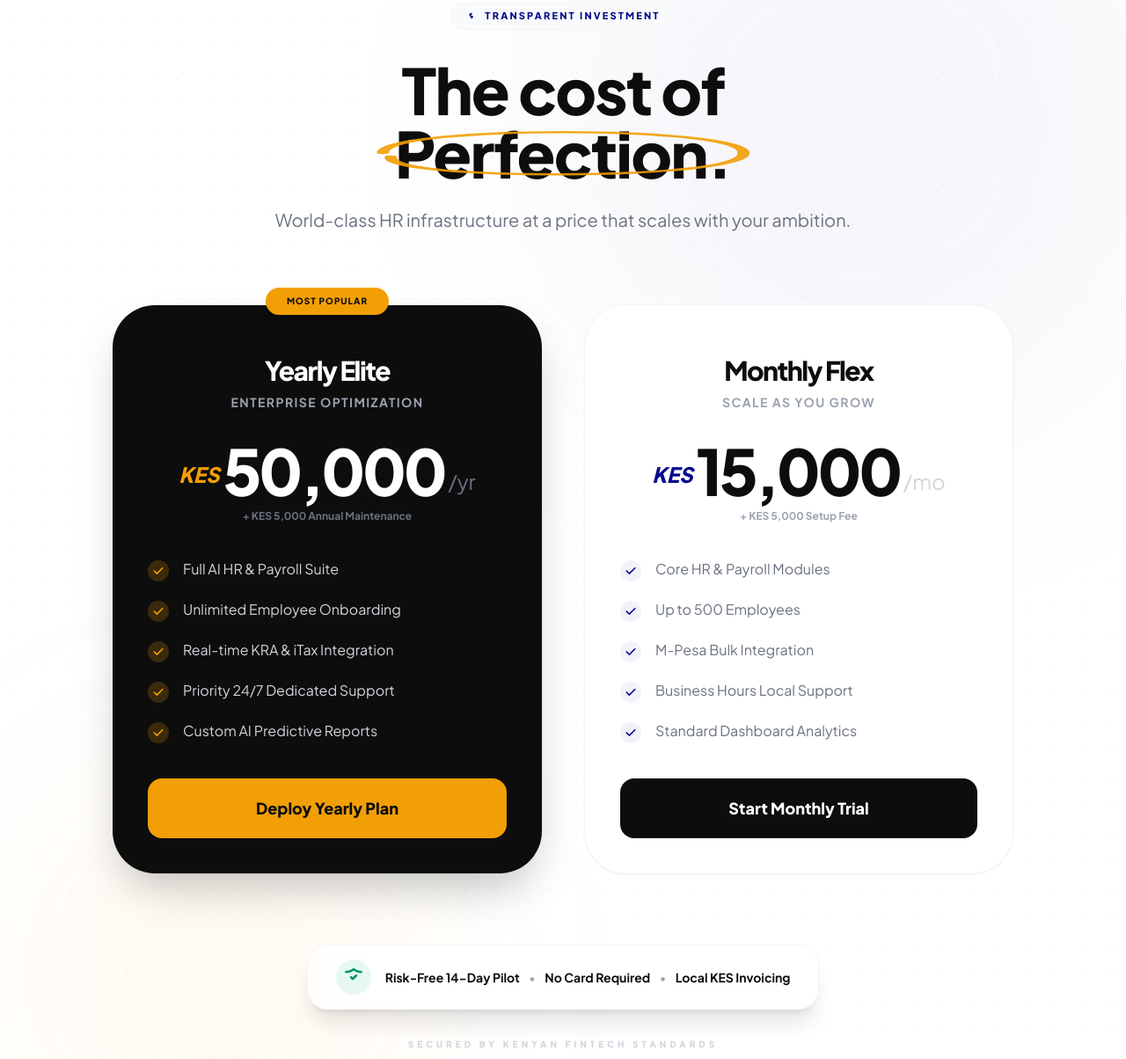
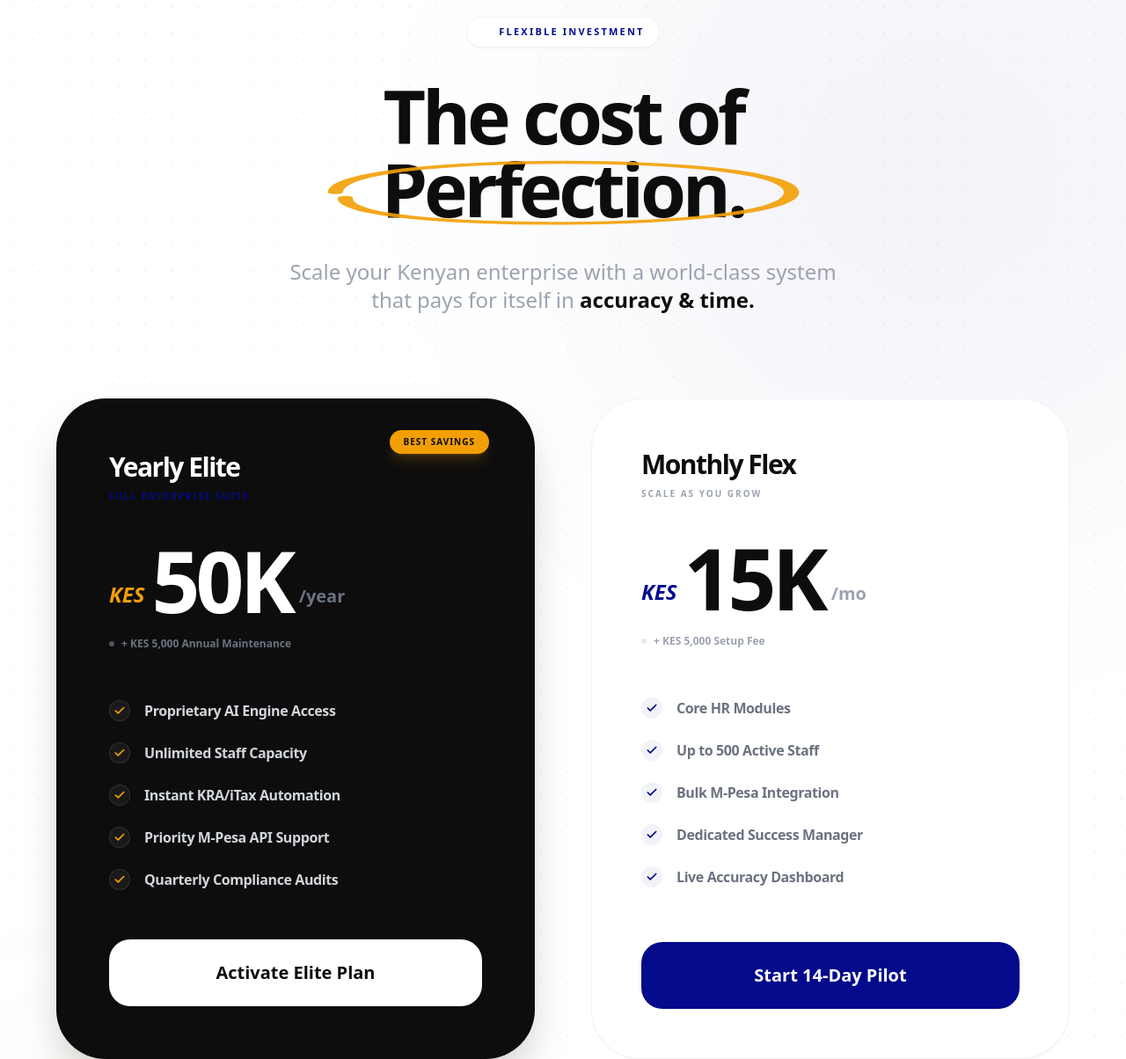
Before and after one commit to kibuchi254/lijohhrlanding, an Astro site: page / in a window 1280 px wide. Shown: the part 5633-6837 px from the top of the page at 88% size. Built offline with nearby package versions, Linux system fonts and the light colour scheme; Astro itself is replaced by a stand-in of ours.

Commit message:
first commit

```diff
--- a/src/components/CTA/PricingSection.astro
+++ b/src/components/CTA/PricingSection.astro
@@ -1,138 +1,162 @@
 ---
-/** * PREMIUM KENYAN PRICING: THE TITAN PLANS
- * Consistency: Studio White, KES Currency, Hand-drawn Accents
+/** * TITAN PRICING v2.5 - MOBILE OPTIMIZED
+ * Consistency: Studio White, KES Currency, Dynamic Hand-drawn Annotations
  * Colors: Deep Blue (#030A8C), Gold (#F29F05), Dark (#0D0D0D)
  */
 ---
 
-<section id="pricing" class="relative py-24 lg:py-40 bg-white overflow-hidden">
+<section id="pricing" class="relative py-20 lg:py-44 bg-white overflow-hidden">
 
-  <div class="absolute inset-0 z-0">
-    <div class="absolute inset-0 opacity-[0.04]" style="background-image: radial-gradient(#030A8C 1px, transparent 1px); background-size: 32px 32px;"></div>
-    <div class="absolute top-0 right-0 w-[600px] h-[600px] bg-[#030A8C]/5 rounded-full blur-[140px]"></div>
-    <div class="absolute bottom-0 left-0 w-[500px] h-[500px] bg-[#F29F05]/5 rounded-full blur-[120px]"></div>
+  <div class="absolute inset-0 z-0 pointer-events-none">
+    <div class="absolute inset-0 opacity-[0.05]" style="background-image: radial-gradient(#030A8C 1.2px, transparent 1.2px); background-size: 30px 30px;"></div>
+    <div class="absolute top-0 right-[-10%] w-[300px] md:w-[700px] h-[300px] md:h-[700px] bg-[#030A8C]/5 rounded-full blur-[100px] md:blur-[140px]"></div>
+    <div class="absolute bottom-[-10%] left-[-10%] w-[300px] md:w-[600px] h-[300px] md:h-[600px] bg-[#F29F05]/5 rounded-full blur-[100px] md:blur-[120px]"></div>
   </div>
 
   <div class="max-w-7xl mx-auto px-6 relative z-10">
 
-    <div class="max-w-3xl mx-auto text-center mb-20">
-      <div class="inline-flex items-center gap-2 px-4 py-1.5 rounded-full bg-gray-50 border border-gray-100 mb-8">
-        <svg class="w-3.5 h-3.5 text-[#030A8C]" fill="none" viewBox="0 0 24 24" stroke="currentColor" stroke-width="3">
-          <path stroke-linecap="round" stroke-linejoin="round" d="M12 8c-1.657 0-3 .895-3 2s1.343 3 3 3 3 .895 0 3-1.343 3-3m0 0c-1.11 0-2.08 .402-2.599 1M12 8V7m0 1v8m0 0v1" />
-        </svg>
-        <span class="text-[11px] font-black uppercase tracking-[0.2em] text-[#030A8C]">Transparent Investment</span>
+    <div class="max-w-4xl mx-auto text-center mb-16 md:mb-24">
+      <div class="inline-flex items-center gap-3 px-4 py-2 rounded-full bg-white border border-gray-100 shadow-sm mb-8 md:mb-10">
+        <div class="w-2 h-2 rounded-full bg-[#F29F05] animate-ping"></div>
+        <span class="text-[10px] md:text-[11px] font-black uppercase tracking-[0.2em] text-[#030A8C]">Flexible Investment</span>
       </div>
 
-      <h2 class="text-5xl lg:text-7xl font-black text-[#0D0D0D] tracking-tight leading-[0.95] mb-6">
-        The cost of <br/>
-        <span class="relative inline-block px-4">
+      <h2 class="text-4xl md:text-6xl lg:text-[84px] font-black text-[#0D0D0D] tracking-[-0.05em] leading-[1.1] md:leading-[0.9] mb-8">
+        The cost of <br class="hidden md:block"/>
+        <span class="relative inline-block px-2 md:px-6 py-1 md:py-2 mt-2 md:mt-0">
           Perfection.
-          <svg class="absolute inset-0 w-full h-full text-[#F29F05] opacity-90 scale-110" viewBox="0 0 100 100" fill="none" preserveAspectRatio="none">
-             <path d="M5,50 C5,10 95,10 95,50 C95,90 5,90 7,55" stroke="currentColor" stroke-width="3" stroke-linecap="round"></path>
+          <svg class="absolute inset-0 w-full h-full text-[#F29F05] opacity-90 scale-110 md:scale-125 translate-y-1" viewBox="0 0 100 100" fill="none" preserveAspectRatio="none">
+             <path d="M5,50 C5,10 95,10 95,50 C95,90 5,90 7,55" stroke="currentColor" stroke-width="3" stroke-linecap="round" class="draw-path"></path>
           </svg>
         </span>
       </h2>
-      <p class="text-xl text-gray-500 font-medium leading-relaxed">
-        World-class HR infrastructure at a price that scales with your ambition.
+      <p class="text-lg md:text-2xl text-gray-400 font-medium leading-relaxed max-w-2xl mx-auto">
+        Scale your Kenyan enterprise with a world-class system that pays for itself in <span class="text-[#0D0D0D] font-bold">accuracy & time.</span>
       </p>
     </div>
 
-    <div class="grid md:grid-cols-2 gap-8 lg:gap-12 max-w-5xl mx-auto items-center">
+    <div class="grid grid-cols-1 md:grid-cols-2 gap-8 lg:gap-16 items-stretch max-w-6xl mx-auto">
 
-      <div class="relative group p-10 rounded-[48px] bg-[#0D0D0D] text-white shadow-2xl transition-all duration-500 hover:-translate-y-2">
-        <div class="absolute -top-5 left-1/2 -translate-x-1/2 bg-[#F29F05] text-[#0D0D0D] text-[10px] font-black px-6 py-2 rounded-full tracking-widest shadow-xl">
-          MOST POPULAR
-        </div>
-
-        <div class="text-center mb-10 pt-4">
-          <h3 class="text-3xl font-black mb-2 tracking-tighter">Yearly Elite</h3>
-          <p class="text-gray-400 font-bold text-sm uppercase tracking-widest">Enterprise Optimization</p>
-
-          <div class="mt-8 mb-6">
-            <div class="flex items-center justify-center gap-1 font-black">
-              <span class="text-2xl text-[#F29F05] mt-2 italic">KES</span>
-              <span class="text-7xl tracking-tighter">50,000</span>
-              <span class="text-2xl text-gray-500 mt-6 font-medium">/yr</span>
-            </div>
-            <p class="text-gray-500 font-bold text-xs mt-2">+ KES 5,000 Annual Maintenance</p>
+      <div class="relative group rounded-[40px] md:rounded-[56px] bg-[#0D0D0D] p-1 shadow-2xl transition-all duration-700 hover:-translate-y-3">
+        <div class="bg-[#0D0D0D] rounded-[39px] md:rounded-[55px] p-8 md:p-14 relative z-10 h-full flex flex-col">
+          <div class="absolute top-8 right-8 md:right-12">
+             <div class="bg-[#F29F05] text-[#0D0D0D] text-[9px] md:text-[10px] font-black px-3 md:px-4 py-1.5 rounded-full tracking-widest shadow-lg shadow-[#F29F05]/20">
+               BEST SAVINGS
              </div>
           </div>
 
-        <ul class="space-y-5 mb-10">
-          {["Full AI HR & Payroll Suite", "Unlimited Employee Onboarding", "Real-time KRA & iTax Integration", "Priority 24/7 Dedicated Support", "Custom AI Predictive Reports"].map((item) => (
-            <li class="flex items-start gap-4">
-              <div class="w-6 h-6 rounded-full bg-[#F29F05]/20 flex items-center justify-center text-[#F29F05] flex-shrink-0 mt-0.5">
-                <svg class="w-4 h-4" fill="currentColor" viewBox="0 0 20 20"><path fill-rule="evenodd" d="M16.707 5.293a1 1 0 010 1.414l-8 8a1 1 0 01-1.414 0l-4-4a1 1 0 011.414-1.414L8 12.586l7.293-7.293a1 1 0 011.414 0z" clip-rule="evenodd"/></svg>
+          <div class="mb-10 md:mb-14">
+            <h3 class="text-2xl md:text-3xl font-black text-white mb-2 tracking-tighter">Yearly Elite</h3>
+            <p class="text-[#030A8C] font-black text-[10px] uppercase tracking-[0.2em]">Full Enterprise Suite</p>
+
+            <div class="mt-8 md:mt-10 flex items-end gap-2">
+              <span class="text-xl md:text-2xl text-[#F29F05] font-black mb-2 md:mb-4 italic">KES</span>
+              <span class="text-6xl md:text-8xl font-black text-white tracking-tighter">50K</span>
+              <span class="text-lg md:text-xl text-gray-500 font-bold mb-2 md:mb-4">/year</span>
             </div>
-              <span class="text-gray-300 font-medium">{item}</span>
+            <p class="text-gray-500 font-bold text-[10px] md:text-xs mt-4 flex items-center gap-2">
+              <span class="w-1.5 h-1.5 rounded-full bg-gray-600"></span>
+              + KES 5,000 Annual Maintenance
+            </p>
+          </div>
+
+          <ul class="space-y-4 md:space-y-6 mb-10 md:mb-14 flex-grow">
+            {[
+              { text: "Proprietary AI Engine Access", icon: "cpu" },
+              { text: "Unlimited Staff Capacity", icon: "users" },
+              { text: "Instant KRA/iTax Automation", icon: "shield-check" },
+              { text: "Priority M-Pesa API Support", icon: "zap" },
+              { text: "Quarterly Compliance Audits", icon: "file-bar-chart" }
+            ].map((item) => (
+              <li class="flex items-center gap-4 group/item">
+                <div class="w-6 h-6 rounded-full bg-white/5 border border-white/10 flex items-center justify-center text-[#F29F05] transition-all">
+                  <svg xmlns="http://www.w3.org/2000/svg" width="14" height="14" viewBox="0 0 24 24" fill="none" stroke="currentColor" stroke-width="3" stroke-linecap="round" stroke-linejoin="round" class="lucide"><path d="M20 6 9 17l-5-5"/></svg>
+                </div>
+                <span class="text-gray-300 font-bold text-sm md:text-base tracking-tight">{item.text}</span>
               </li>
             ))}
           </ul>
 
-        <button class="w-full bg-[#F29F05] text-[#0D0D0D] py-5 rounded-2xl font-black text-lg transition-all hover:shadow-[0_20px_40px_-10px_rgba(242,159,5,0.4)] hover:scale-[1.02]">
-          Deploy Yearly Plan
+          <button class="w-full bg-white text-[#0D0D0D] py-5 md:py-6 rounded-[20px] md:rounded-[24px] font-black text-lg md:text-xl hover:bg-[#F29F05] transition-all duration-300">
+            Activate Elite Plan
           </button>
-      </div>
-
-      <div class="relative group p-10 rounded-[48px] bg-white border border-gray-100 shadow-sm hover:shadow-2xl transition-all duration-500">
-        <div class="text-center mb-10 pt-4">
-          <h3 class="text-3xl font-black text-[#0D0D0D] mb-2 tracking-tighter">Monthly Flex</h3>
-          <p class="text-gray-400 font-bold text-sm uppercase tracking-widest">Scale as you grow</p>
-
-          <div class="mt-8 mb-6">
-            <div class="flex items-center justify-center gap-1 font-black">
-              <span class="text-2xl text-[#030A8C] mt-2 italic">KES</span>
-              <span class="text-7xl text-[#0D0D0D] tracking-tighter">15,000</span>
-              <span class="text-2xl text-gray-300 mt-6 font-medium">/mo</span>
-            </div>
-            <p class="text-gray-400 font-bold text-xs mt-2">+ KES 5,000 Setup Fee</p>
         </div>
       </div>
 
-        <ul class="space-y-5 mb-10">
-          {["Core HR & Payroll Modules", "Up to 500 Employees", "M-Pesa Bulk Integration", "Business Hours Local Support", "Standard Dashboard Analytics"].map((item) => (
-            <li class="flex items-start gap-4">
-              <div class="w-6 h-6 rounded-full bg-[#030A8C]/5 flex items-center justify-center text-[#030A8C] flex-shrink-0 mt-0.5">
-                <svg class="w-4 h-4" fill="currentColor" viewBox="0 0 20 20"><path fill-rule="evenodd" d="M16.707 5.293a1 1 0 010 1.414l-8 8a1 1 0 01-1.414 0l-4-4a1 1 0 011.414-1.414L8 12.586l7.293-7.293a1 1 0 011.414 0z" clip-rule="evenodd"/></svg>
+      <div class="group relative rounded-[40px] md:rounded-[56px] bg-white border border-gray-100 p-8 md:p-14 shadow-sm hover:shadow-2xl transition-all duration-700 flex flex-col">
+        <div class="mb-10 md:mb-14">
+          <h3 class="text-2xl md:text-3xl font-black text-[#0D0D0D] mb-2 tracking-tighter">Monthly Flex</h3>
+          <p class="text-gray-400 font-black text-[10px] uppercase tracking-[0.2em]">Scale as you Grow</p>
+
+          <div class="mt-8 md:mt-10 flex items-end gap-2">
+            <span class="text-xl md:text-2xl text-[#030A8C] font-black mb-2 md:mb-4 italic">KES</span>
+            <span class="text-6xl md:text-8xl font-black text-[#0D0D0D] tracking-tighter">15K</span>
+            <span class="text-lg md:text-xl text-gray-400 font-bold mb-2 md:mb-4">/mo</span>
           </div>
-              <span class="text-gray-500 font-medium">{item}</span>
+          <p class="text-gray-400 font-bold text-[10px] md:text-xs mt-4 flex items-center gap-2">
+            <span class="w-1.5 h-1.5 rounded-full bg-gray-200"></span>
+            + KES 5,000 Setup Fee
+          </p>
+        </div>
+
+        <ul class="space-y-4 md:space-y-6 mb-10 md:mb-14 flex-grow">
+          {[
+            { text: "Core HR Modules", icon: "layout" },
+            { text: "Up to 500 Active Staff", icon: "user-plus" },
+            { text: "Bulk M-Pesa Integration", icon: "smartphone" },
+            { text: "Dedicated Success Manager", icon: "headset" },
+            { text: "Live Accuracy Dashboard", icon: "activity" }
+          ].map((item) => (
+            <li class="flex items-center gap-4">
+              <div class="w-6 h-6 rounded-full bg-[#030A8C]/5 flex items-center justify-center text-[#030A8C]">
+                <svg xmlns="http://www.w3.org/2000/svg" width="14" height="14" viewBox="0 0 24 24" fill="none" stroke="currentColor" stroke-width="3" stroke-linecap="round" stroke-linejoin="round" class="lucide"><path d="M20 6 9 17l-5-5"/></svg>
+              </div>
+              <span class="text-gray-500 font-bold text-sm md:text-base tracking-tight">{item.text}</span>
             </li>
           ))}
         </ul>
 
-        <button class="w-full bg-[#0D0D0D] text-white py-5 rounded-2xl font-black text-lg transition-all hover:bg-[#030A8C]">
-          Start Monthly Trial
+        <button class="w-full bg-[#030A8C] text-white py-5 md:py-6 rounded-[20px] md:rounded-[24px] font-black text-lg md:text-xl hover:bg-[#0D0D0D] transition-all">
+          Start 14-Day Pilot
         </button>
       </div>
-
     </div>
 
-    <div class="mt-20 flex flex-col items-center gap-8">
-      <div class="inline-flex items-center gap-4 bg-white/80 backdrop-blur-md px-8 py-4 rounded-3xl border border-gray-100 shadow-xl">
-         <div class="w-10 h-10 rounded-full bg-emerald-500/10 flex items-center justify-center text-emerald-600">
-            <svg class="w-6 h-6" fill="none" viewBox="0 0 24 24" stroke="currentColor" stroke-width="2.5">
-               <path stroke-linecap="round" stroke-linejoin="round" d="M9 12l2 2 4-4m5.618-4.016A11.955 11.955 0 0112 2.944a11.955 11.955 0 01-8.618 3.04" />
-            </svg>
+    <div class="mt-16 md:mt-24 flex flex-col items-center gap-8 md:gap-10">
+       <div class="flex flex-wrap justify-center items-center gap-6 md:gap-16 opacity-30 grayscale">
+          <span class="text-sm md:text-xl font-black text-[#020659] tracking-widest">KRA COMPLIANT</span>
+          <span class="text-sm md:text-xl font-black text-[#020659] tracking-widest">M-PESA BUSINESS</span>
+          <span class="text-sm md:text-xl font-black text-[#020659] tracking-widest">CBK REGULATED</span>
        </div>
-         <p class="text-sm font-bold text-[#0D0D0D]">
-            Risk-Free 14-Day Pilot <span class="text-gray-400 font-medium px-2">•</span> No Card Required <span class="text-gray-400 font-medium px-2">•</span> Local KES Invoicing
+
+       <div class="bg-[#F8FAFC] border border-gray-100 rounded-[24px] md:rounded-3xl p-5 md:p-6 flex items-center gap-4 md:gap-6 max-w-2xl mx-auto shadow-sm">
+          <div class="w-10 h-10 md:w-12 md:h-12 rounded-xl md:rounded-2xl bg-[#030A8C] flex-shrink-0 flex items-center justify-center text-white shadow-lg">
+             <svg xmlns="http://www.w3.org/2000/svg" width="20" height="20" viewBox="0 0 24 24" fill="none" stroke="currentColor" stroke-width="2.5" stroke-linecap="round" stroke-linejoin="round"><rect width="18" height="11" x="3" y="11" rx="2" ry="2"/><path d="M7 11V7a5 5 0 0 1 10 0v4"/></svg>
+          </div>
+          <p class="text-xs md:text-sm font-bold text-[#0D0D0D] leading-tight">
+            Bank-grade AES-256 encryption. <br class="hidden md:block"/>
+            <span class="text-gray-400 font-medium italic">Your data remains on sovereign Kenyan servers.</span>
           </p>
        </div>
-
-      <p class="text-[10px] font-black text-gray-300 uppercase tracking-[0.4em]">Secured by Kenyan Fintech Standards</p>
     </div>
-
   </div>
 </section>
 
 <style>
-  @import url('https://fonts.googleapis.com/css2?family=Plus+Jakarta+Sans:wght@400;700;800&display=swap');
-
-  section {
-    font-family: 'Plus Jakarta Sans', sans-serif;
+  /* Perfection Draw Animation */
+  .draw-path {
+    stroke-dasharray: 400;
+    stroke-dashoffset: 400;
+    animation: draw 2.5s cubic-bezier(0.4, 0, 0.2, 1) forwards;
   }
 
-  h2 {
-    text-wrap: balance;
+  @keyframes draw {
+    to { stroke-dashoffset: 0; }
+  }
+
+  /* Responsive Fix for Large Numbers */
+  @media (max-width: 768px) {
+    .text-6xl { font-size: 3.5rem; }
+    .text-8xl { font-size: 4.5rem; }
   }
 </style>
```
Lines whose indentation alone changed are shown as unchanged.
